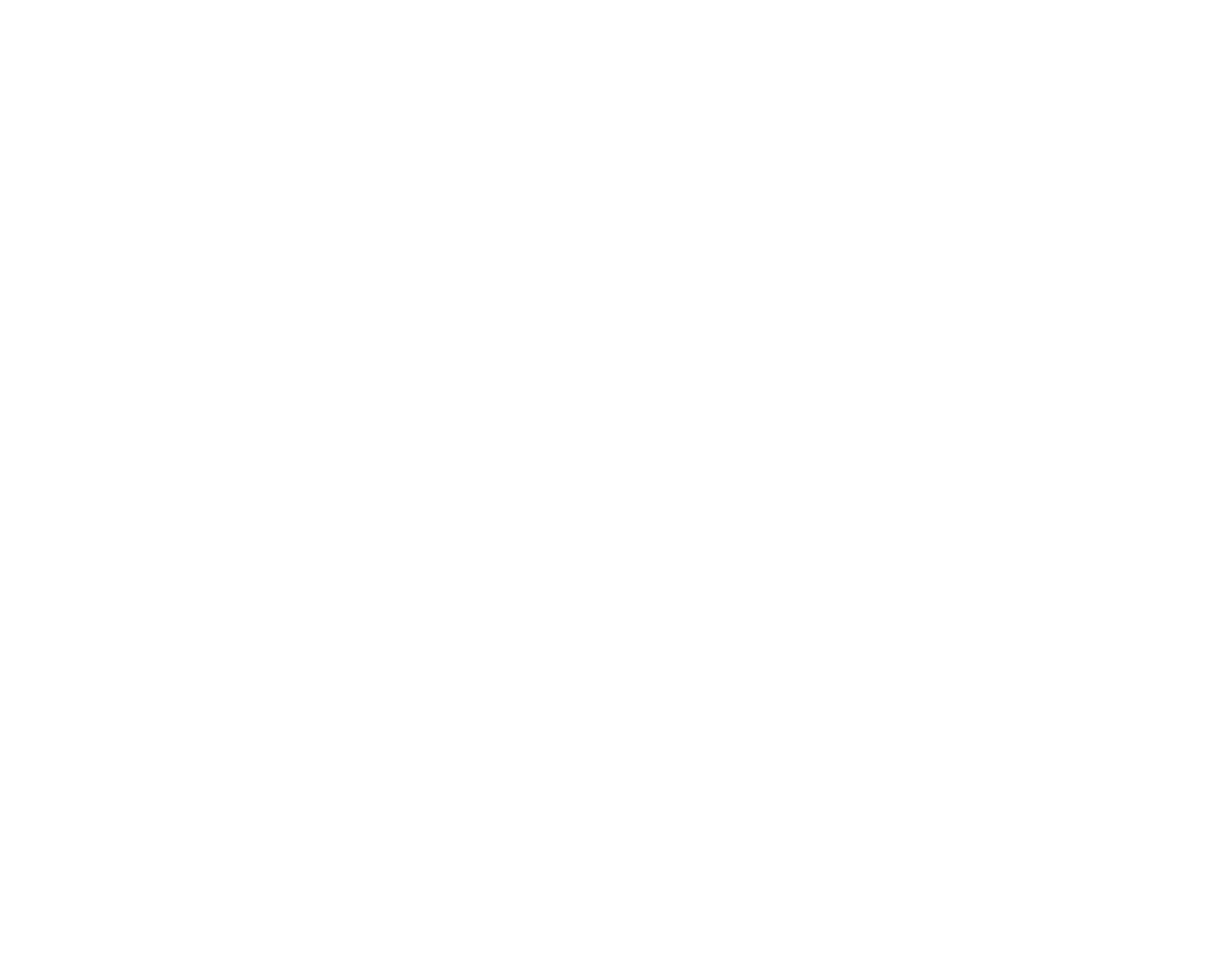
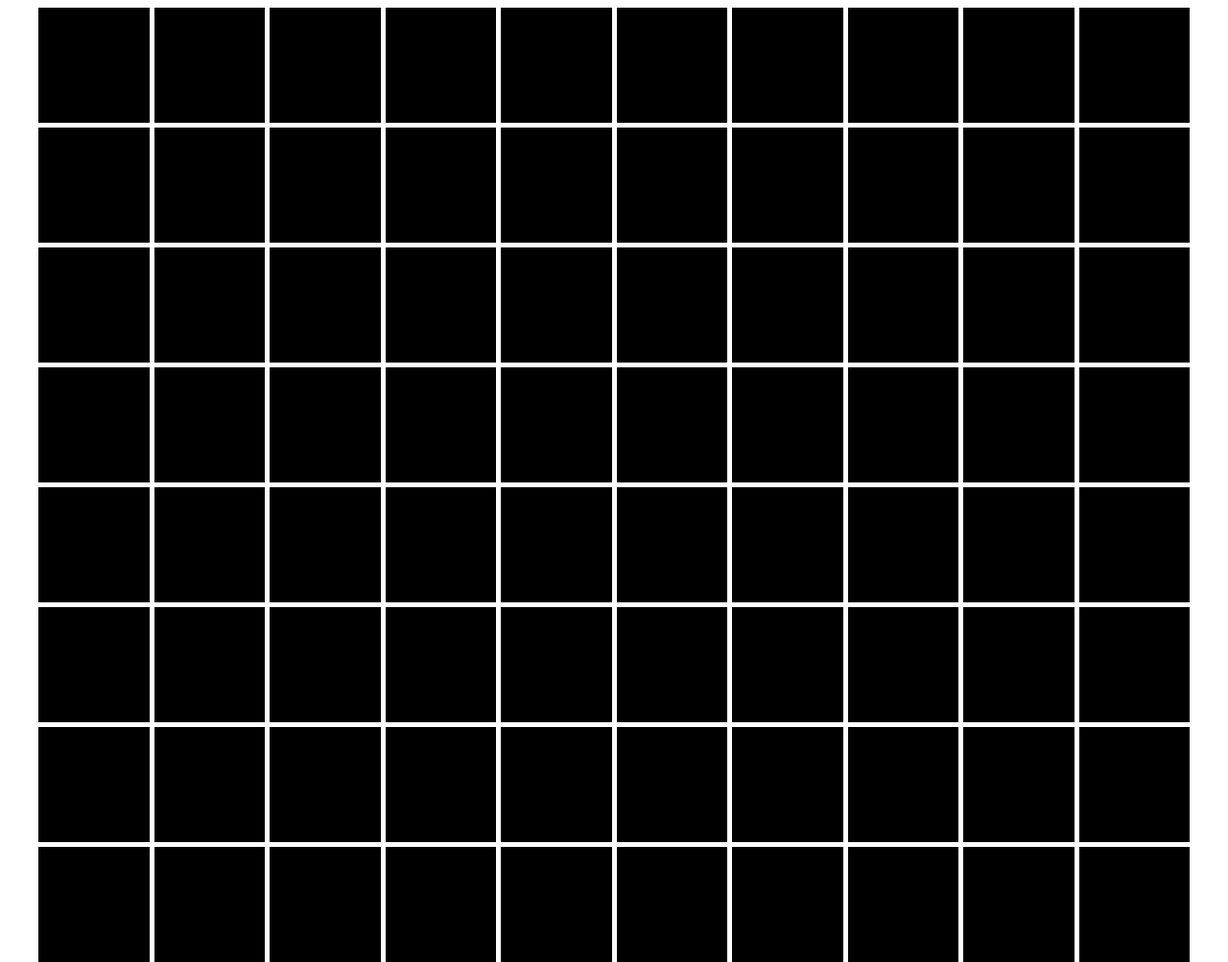
Before and after one commit to AlbaraaAloush/odin-Etch-a-Sketch, a plain HTML site: page index.html in a window 1280 px wide. Shown: the top 1003 px of the page at 96% size. Before the commit the page ends 800 px from the top, so only its background shows below. Drawn offline with Linux system fonts and the light colour scheme.

Commit message:
feat: implement createGrid function
Add createGrid(size) that generates a grid of size*size div
elements inside the container. Each div is styled with flex
and height based on the grid size.

```diff
--- a/index.html
+++ b/index.html
@@ -1,15 +1,13 @@
 <!DOCTYPE html>
 <html lang="en">
-<head>
-    <meta charset="UTF-8">
-    <meta name="viewport" content="width=device-width, initial-scale=1.0">
-    <link rel="stylesheet" href="style.css">
+  <head>
+    <meta charset="UTF-8" />
+    <meta name="viewport" content="width=device-width, initial-scale=1.0" />
+    <link rel="stylesheet" href="style.css" />
     <script src="script.js" defer></script>
     <title>Document</title>
-</head>
-<body>
-    <div>
-
-    </div>
-</body>
+  </head>
+  <body>
+    <div class="container"></div>
+  </body>
 </html>
--- a/script.js
+++ b/script.js
@@ -0,0 +1,41 @@
+// let container = document.querySelector(".container");
+
+// let gridArr = [];
+// let size = 10;
+// let n = size * size;
+// let divGridHeight = 100 / size;
+// let gridDivWidth = 100 / size;
+// for (let i = 0; i < n; i++) {
+//   let gridDiv = document.createElement("div");
+//   gridDiv.classList.add("inner-div");
+//   gridArr.push(gridDiv);
+//   gridDiv.setAttribute(
+//     "style",
+//     `flex: 1 1 calc(${gridDivWidth}% - 10px); height: ${divGridHeight}% `
+//   );
+// }
+
+// for (item of gridArr) {
+//   container.appendChild(item);
+// }
+
+function createGrid(size) {
+  let container = document.querySelector(".container");
+  let gridArr = [];
+  let n = size * size;
+  let divGridHeight = 100 / size;
+  let gridDivWidth = 100 / size;
+
+  for (let i = 0; i < n; i++) {
+    let gridDiv = document.createElement("div");
+    gridDiv.classList.add("inner-div");
+    gridArr.push(gridDiv);
+    gridDiv.setAttribute(
+      "style",
+      `flex: 1 1 calc(${gridDivWidth}% - 5px); height: ${divGridHeight}% `
+    );
+    container.appendChild(gridDiv);
+  }
+}
+
+createGrid(10);
--- a/style.css
+++ b/style.css
@@ -0,0 +1,12 @@
+.container {
+  display: flex;
+  flex-wrap: wrap;
+  max-width: 1200px;
+  height: 1200px;
+  margin: auto;
+  gap: 5px;
+}
+
+.inner-div {
+  background-color: black;
+}
```
